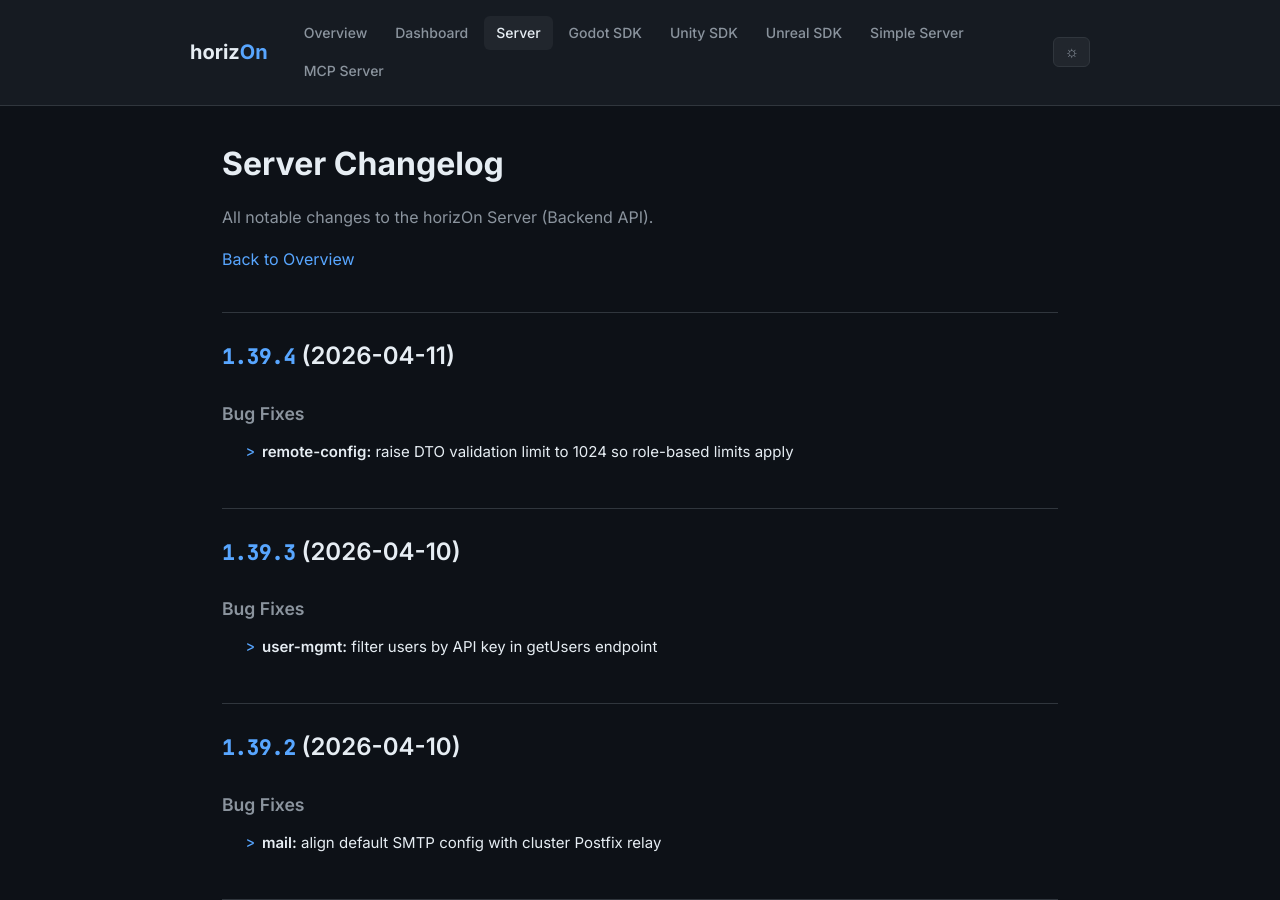
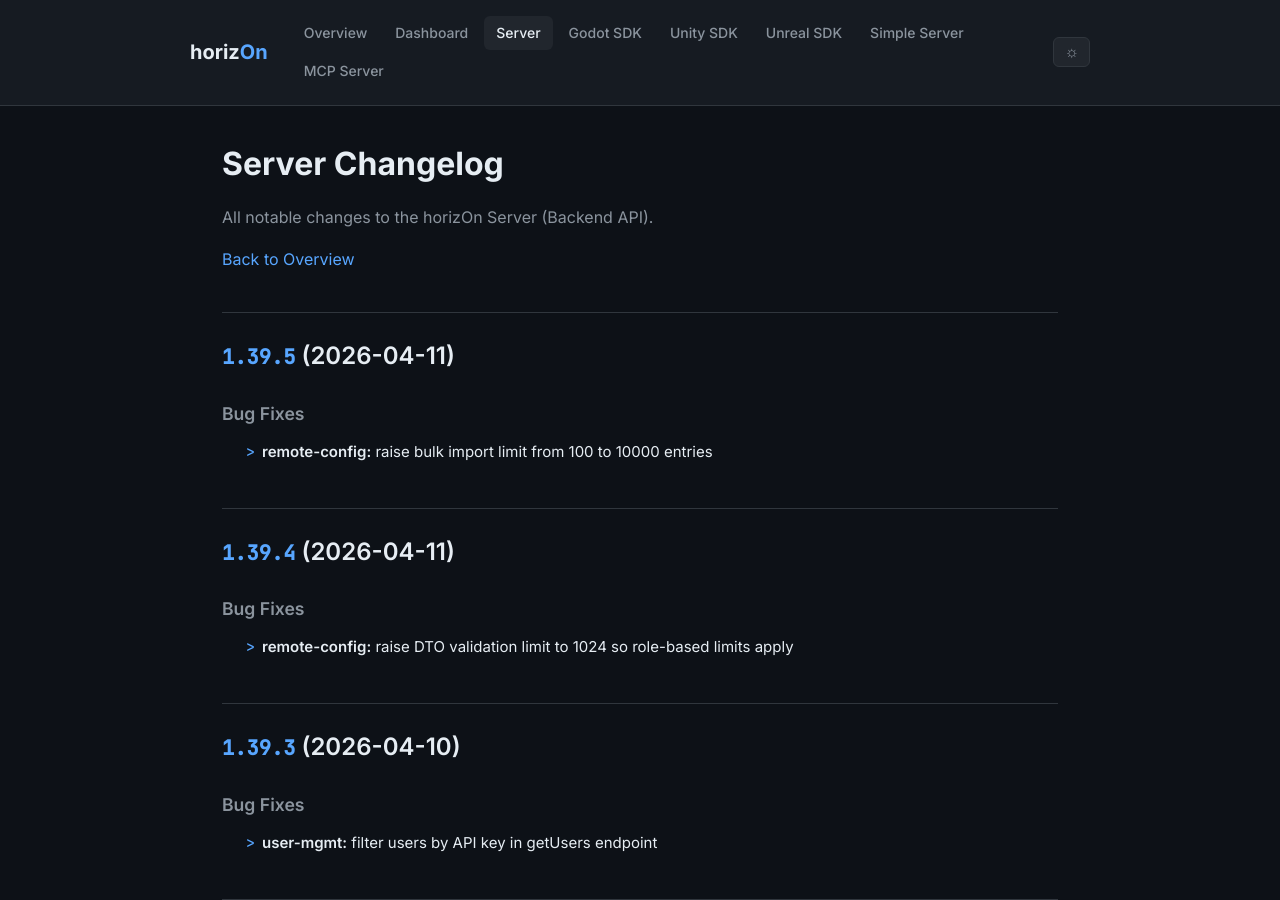
Before and after one commit to ProjectMakersDE/horizOn-Changelog, a Jekyll site: the page built from server-changelog.md, in a window 1280 px wide and 900 px high. Built offline with Jekyll 4.4.1, drawn with Linux system fonts in a browser that asks for light colours.

Commit message:
chore: sync changelogs [skip ci]

```diff
--- a/server-changelog.md
+++ b/server-changelog.md
@@ -8,6 +8,13 @@ title: Server Changelog
 All notable changes to the horizOn Server (Backend API).
 
 [Back to Overview](.)
+
+## [1.39.5](https://github.com/ProjectMakersDE/horizOn-Server/compare/v1.39.4...v1.39.5) (2026-04-11)
+
+
+### Bug Fixes
+
+* **remote-config:** raise bulk import limit from 100 to 10000 entries ([7217160](https://github.com/ProjectMakersDE/horizOn-Server/commit/7217160cfcbcf31f0bdfa5998a9cab16a25065bd))
 
 ## [1.39.4](https://github.com/ProjectMakersDE/horizOn-Server/compare/v1.39.3...v1.39.4) (2026-04-11)
 
```
Also changed, not shown: index.md (+1 -1 lines).
